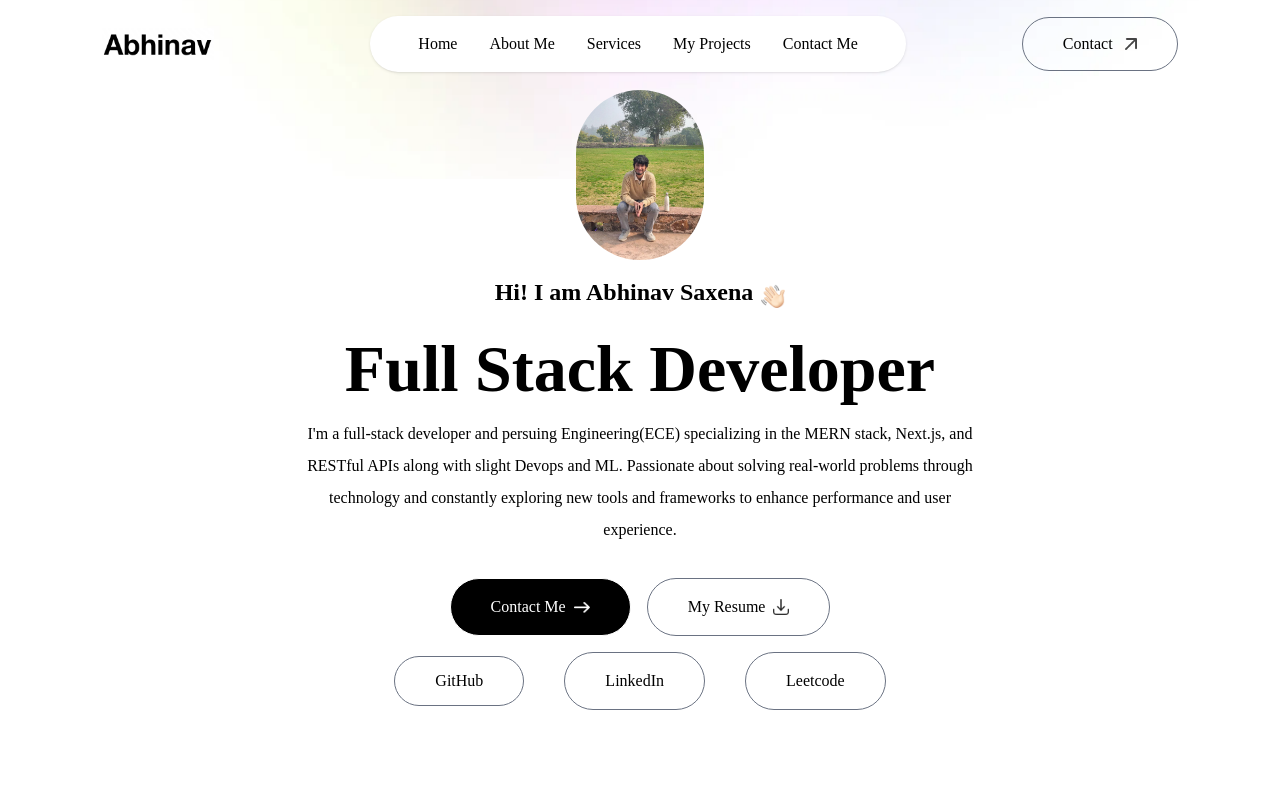
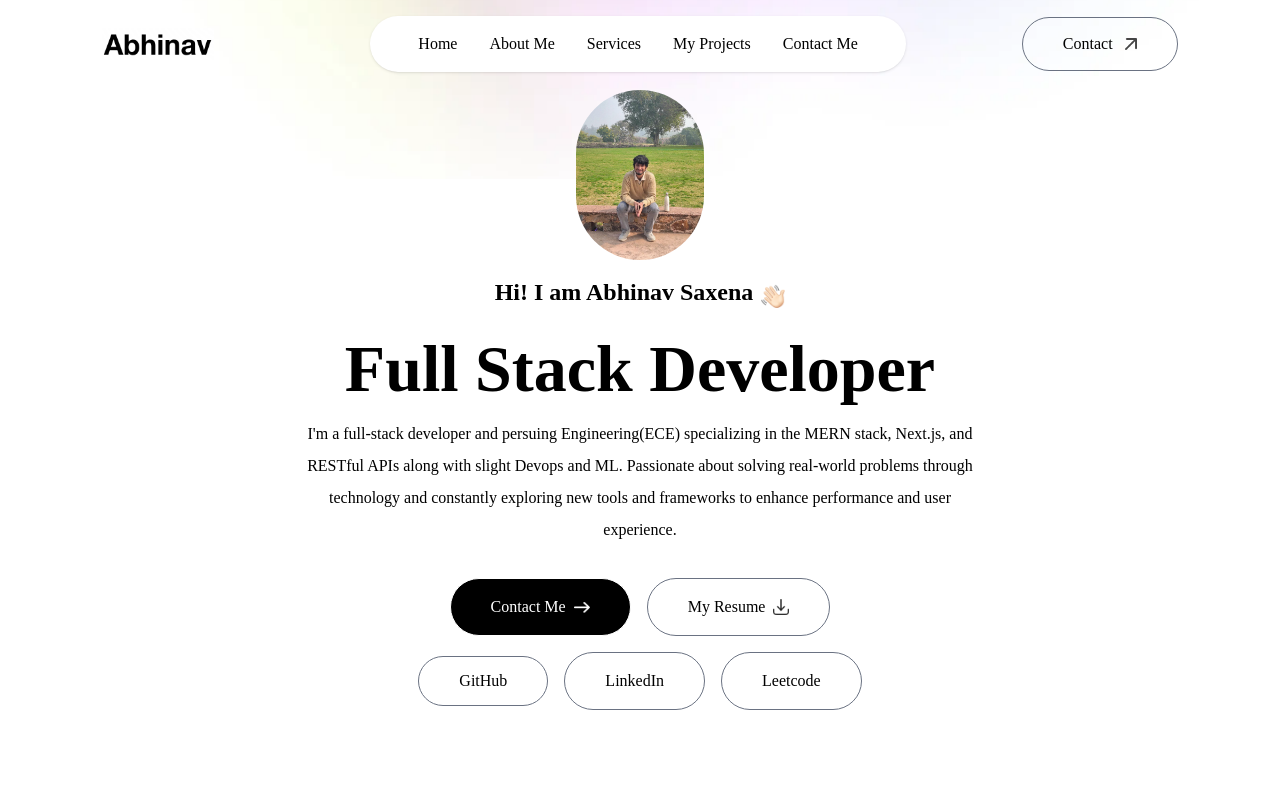
Before and after one commit to Abhinav1730/Personal-Portfolio, a Next.js app: page / in a window 1280 px wide. Shown: the top 800 px of the page. Built offline with nearby package versions, Linux system fonts and the light colour scheme; a web font is replaced by a local one.

Commit message:
Some Updates

```diff
--- a/components/Header.jsx
+++ b/components/Header.jsx
@@ -5,7 +5,7 @@ import { motion } from "motion/react";
 
 const Header = () => {
   return (
-    <div className="w-11/12 max-w-3xl text-center mx-auto h-screen flex flex-col items-center justify-center gap-4">
+    <div className="w-11/12 max-w-3xl text-center mx-auto h-screen flex flex-col items-center justify-center gap-4 ">
       <motion.div
         initial={{ scale: 0 }}
         whileInView={{ scale: 1 }}
@@ -74,8 +74,6 @@ const Header = () => {
         </motion.a>
       </div>
       <div className="flex flex-col sm:flex-row items-center gap-4">
-        <ul className="flex items-center gap-10 justify-center mt-4 sm:mt-0 sm:flex-row">
-          <li>
         <motion.a
           initial={{ y: 30, opacity: 0 }}
           whileInView={{ y: 0, opacity: 1 }}
@@ -86,8 +84,6 @@ const Header = () => {
         >
           GitHub
         </motion.a>
-          </li>
-          <li>
         <motion.a
           initial={{ y: 30, opacity: 0 }}
           whileInView={{ y: 0, opacity: 1 }}
@@ -98,8 +94,6 @@ const Header = () => {
         >
           LinkedIn
         </motion.a>
-          </li>
-          <li>
         <motion.a
           initial={{ y: 30, opacity: 0 }}
           whileInView={{ y: 0, opacity: 1 }}
@@ -110,8 +104,6 @@ const Header = () => {
         >
           Leetcode
         </motion.a>
-          </li>
-        </ul>
       </div>
     </div>
   );
```
Lines whose indentation alone changed are shown as unchanged.
